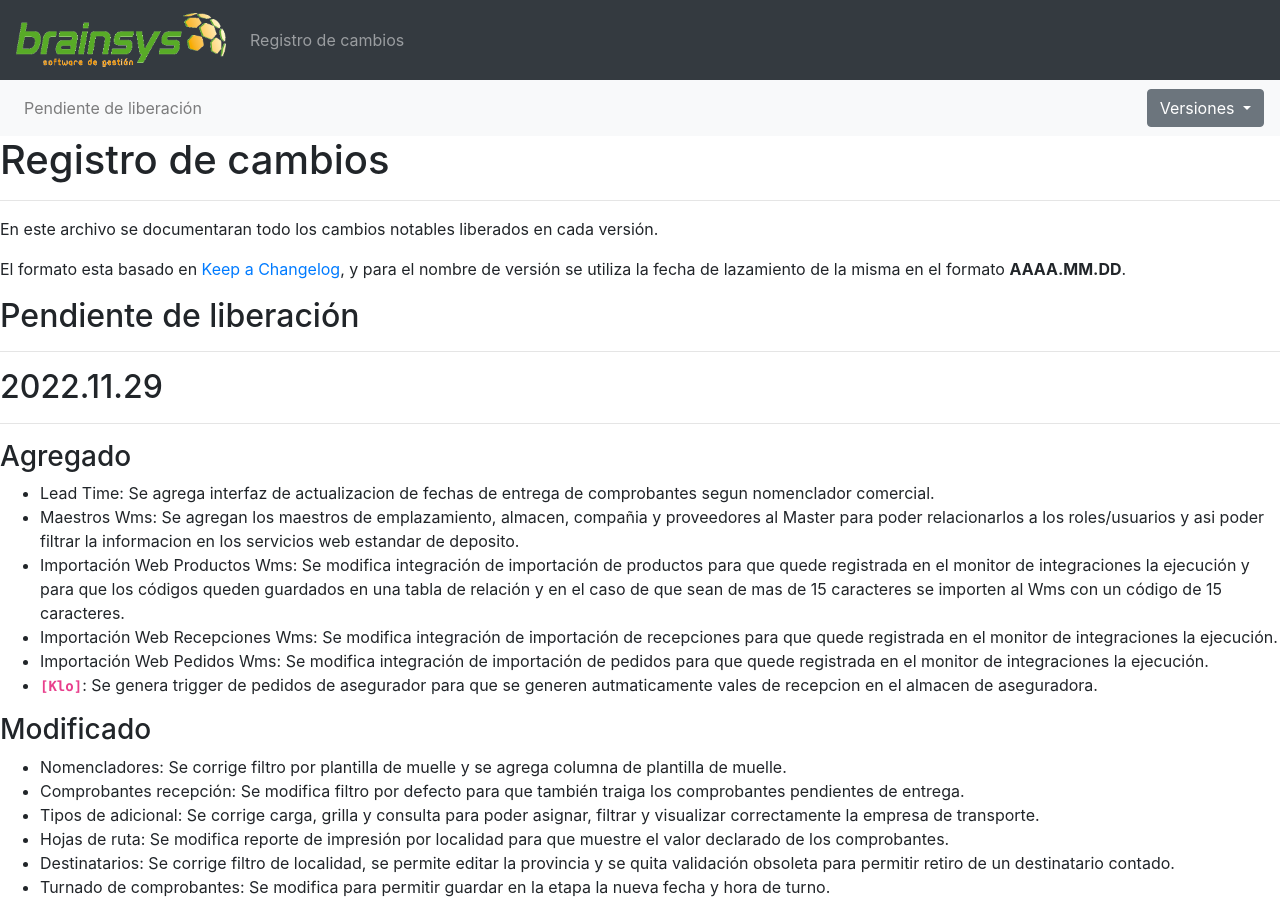
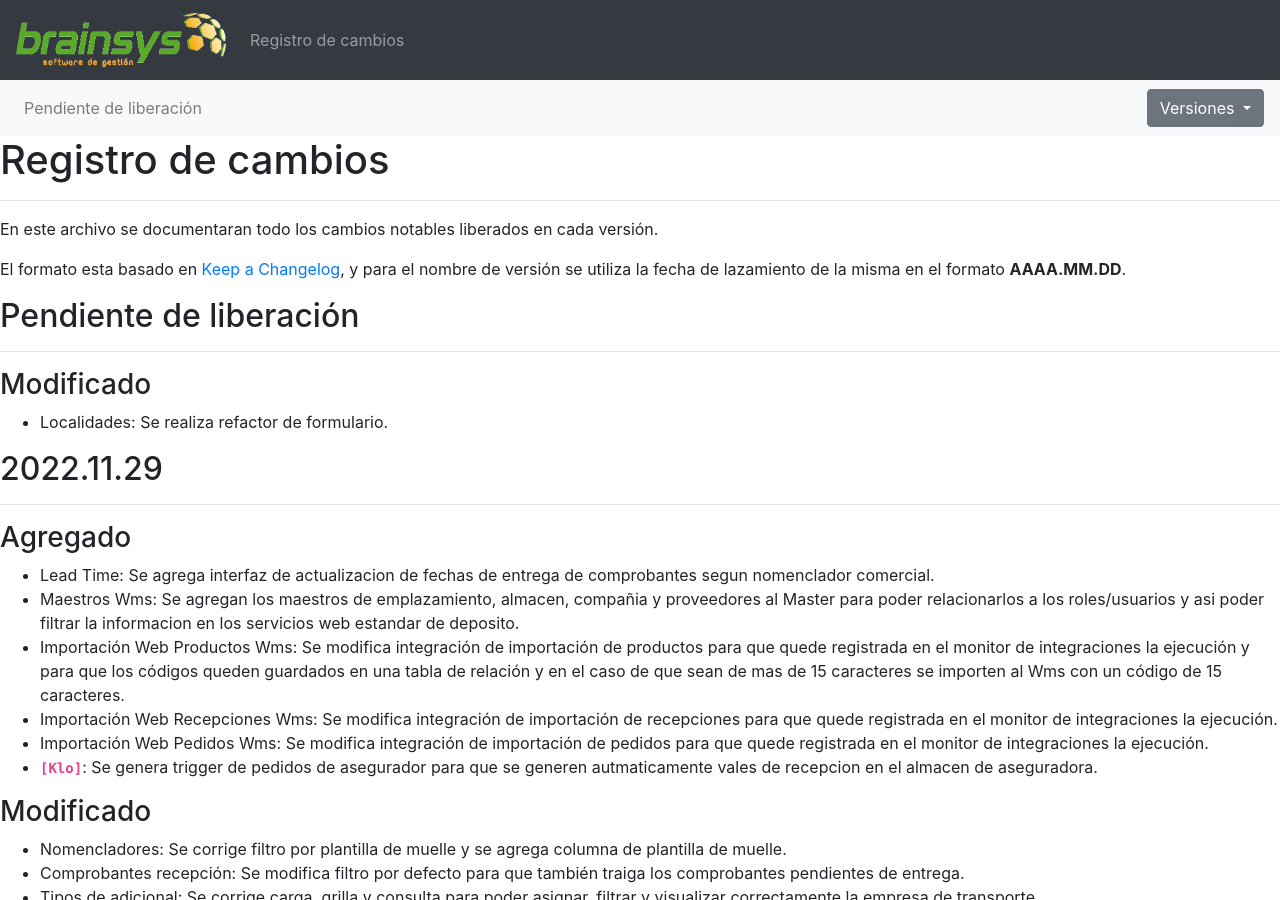
Before and after one commit to brainsys-arsaad/versionado, a Jekyll site: the page built from registro-cambios.markdown, in a window 1280 px wide and 900 px high. Built offline with Jekyll 4.4.1, drawn with Linux system fonts in a browser that asks for light colours.

Commit message:
Update registro-cambios.markdown

```diff
--- a/registro-cambios.markdown
+++ b/registro-cambios.markdown
@@ -81,6 +81,9 @@ El formato esta basado en [Keep a Changelog](https://keepachangelog.com/es-ES/1.
 
 ## Pendiente de liberación
 ---
+
+### Modificado
+- Localidades: Se realiza refactor de formulario.
 
 ## 2022.11.29
 ---
```
